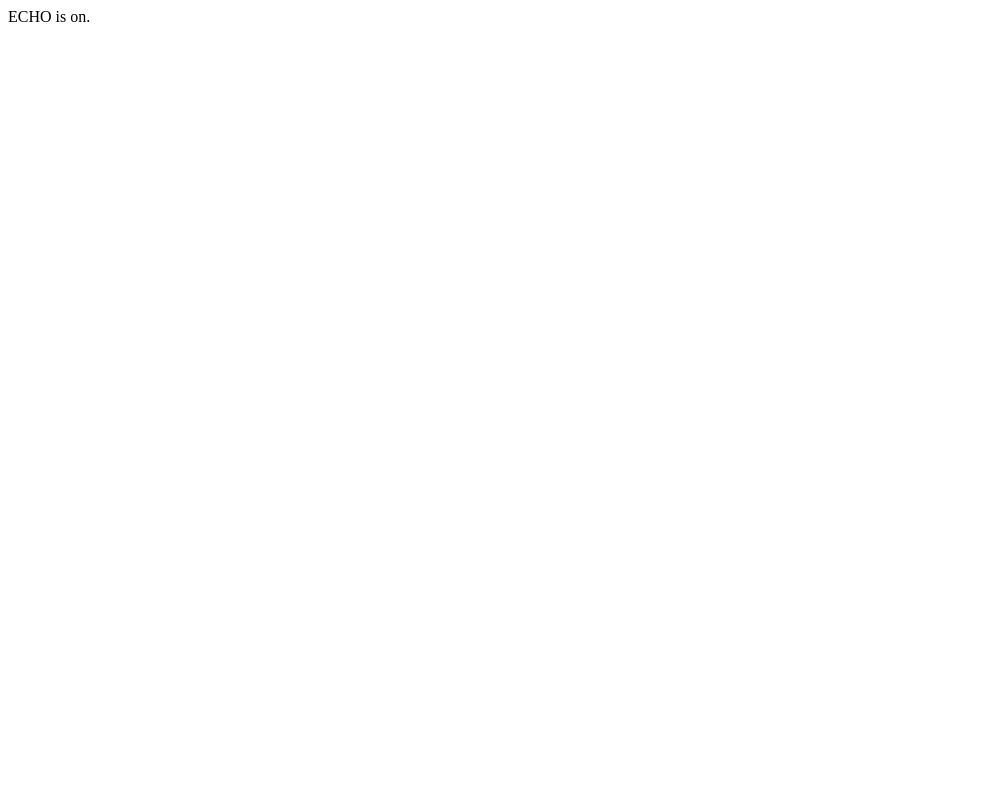
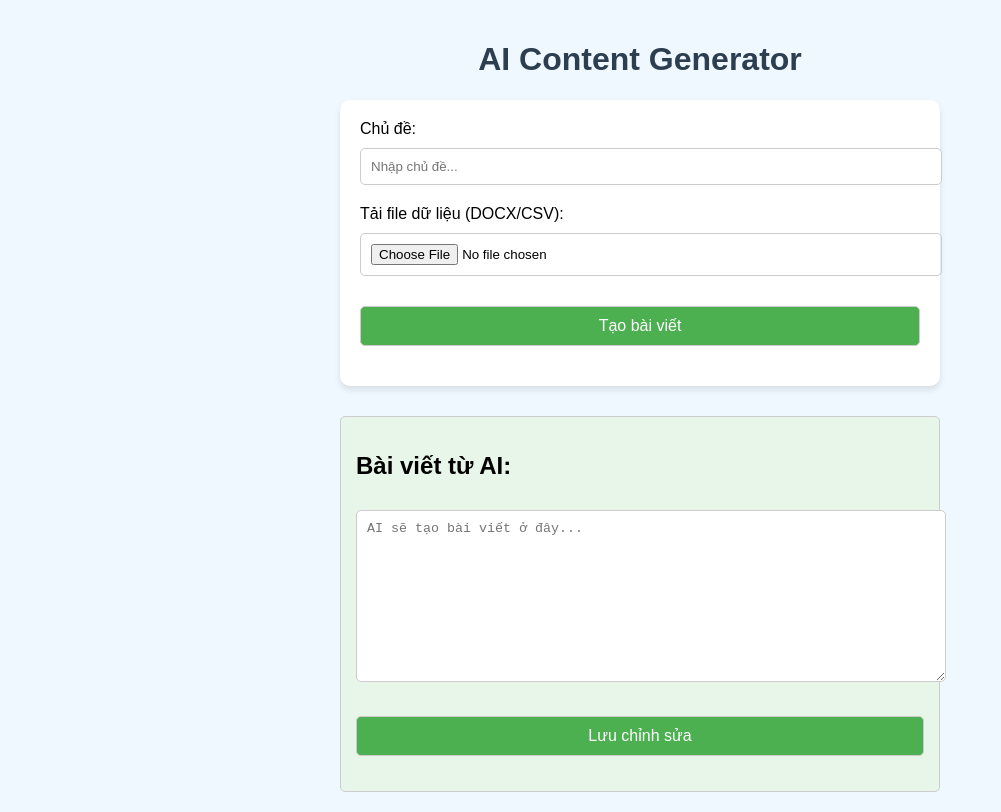
Before and after one commit to zenkitv/my-ai-app, a plain HTML site: page frontend/index.html in a window 1280 px wide. Shown: the whole page, without its empty margins (0-1001 px from the left). Drawn offline with Linux system fonts and the light colour scheme.

Commit message:
Tạo giao diện web cơ bản

```diff
--- a/frontend/index.html
+++ b/frontend/index.html
@@ -1 +1,28 @@
-ECHO is on.
+<!DOCTYPE html>
+<html lang="en">
+<head>
+    <meta charset="UTF-8">
+    <title>AI Content Generator</title>
+    <link rel="stylesheet" href="style.css">
+</head>
+<body>
+    <h1>AI Content Generator</h1>
+    <form id="contentForm">
+        <label for="topic">Chủ đề:</label>
+        <input type="text" id="topic" name="topic" placeholder="Nhập chủ đề..." required>
+
+        <label for="file">Tải file dữ liệu (DOCX/CSV):</label>
+        <input type="file" id="file" name="file" accept=".docx,.csv">
+
+        <button type="submit">Tạo bài viết</button>
+    </form>
+
+    <div id="result">
+        <h2>Bài viết từ AI:</h2>
+        <textarea id="aiContent" rows="10" cols="50" placeholder="AI sẽ tạo bài viết ở đây..."></textarea>
+        <button id="saveBtn">Lưu chỉnh sửa</button>
+    </div>
+
+    <script src="script.js"></script>
+</body>
+</html>
--- /dev/null
+++ b/frontend/script.js
@@ -0,0 +1,14 @@
+document.getElementById('contentForm').addEventListener('submit', function(event) {
+    event.preventDefault();
+    const topic = document.getElementById('topic').value;
+    const file = document.getElementById('file').files[0];
+
+    alert('Đã nhận chủ đề: ' + topic + '\nFile: ' + (file ? file.name : 'Không có'));
+
+    // Giả lập phản hồi từ AI
+    document.getElementById('aiContent').value = `Bài viết mẫu về chủ đề: ${topic}\n... (AI sẽ tạo nội dung ở đây)`;
+});
+
+document.getElementById('saveBtn').addEventListener('click', function() {
+    alert('Đã lưu chỉnh sửa! AI sẽ học từ nội dung bạn chỉnh sửa.');
+});
--- a/frontend/style.css
+++ b/frontend/style.css
@@ -1 +1,47 @@
-ECHO is on.
+body {
+    font-family: Arial, sans-serif;
+    padding: 20px;
+    max-width: 600px;
+    margin: auto;
+    background-color: #f0f8ff;
+}
+
+h1 {
+    text-align: center;
+    color: #2c3e50;
+}
+
+form {
+    background-color: white;
+    padding: 20px;
+    border-radius: 10px;
+    box-shadow: 0px 4px 6px rgba(0, 0, 0, 0.1);
+}
+
+input, textarea, button {
+    width: 100%;
+    padding: 10px;
+    margin-top: 10px;
+    margin-bottom: 20px;
+    border-radius: 5px;
+    border: 1px solid #ccc;
+}
+
+button {
+    background-color: #4CAF50;
+    color: white;
+    font-size: 16px;
+    cursor: pointer;
+}
+
+button:hover {
+    background-color: #45A049;
+}
+
+#result {
+    margin-top: 30px;
+    padding: 15px;
+    border: 1px solid #ccc;
+    border-radius: 5px;
+    background-color: #e8f5e9;
+}
```
Also changed, not shown: frontend/templates/result.html (added, +1 -0 lines).
